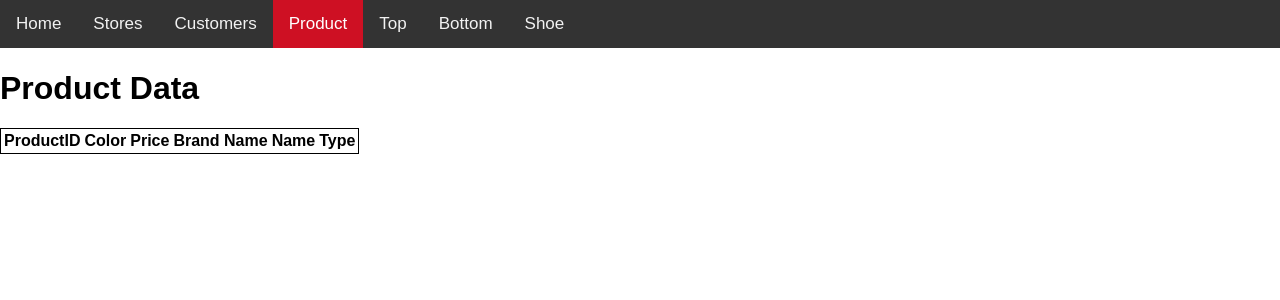
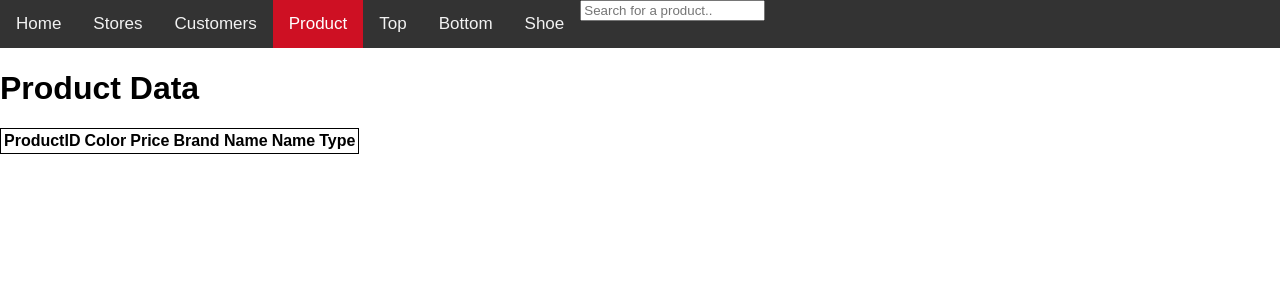
Before and after one commit to minhancao/ClothingStoreDB, a PHP site: page /product.php in a window 1280 px wide. Shown: the part 78-378 px from the top of the page. Run offline with PHP 8.4, Linux system fonts and the light colour scheme; data that the repository does not hold is empty.

Commit message:
added search bar in product

```diff
--- a/product.php
+++ b/product.php
@@ -89,6 +89,7 @@
     <a href="top.php">Top</a>
     <a href="bottom.php">Bottom</a>
     <a href="shoe.php">Shoe</a>
+    <input type="text" placeholder="Search for a product..">
 
 </div>
 
```
